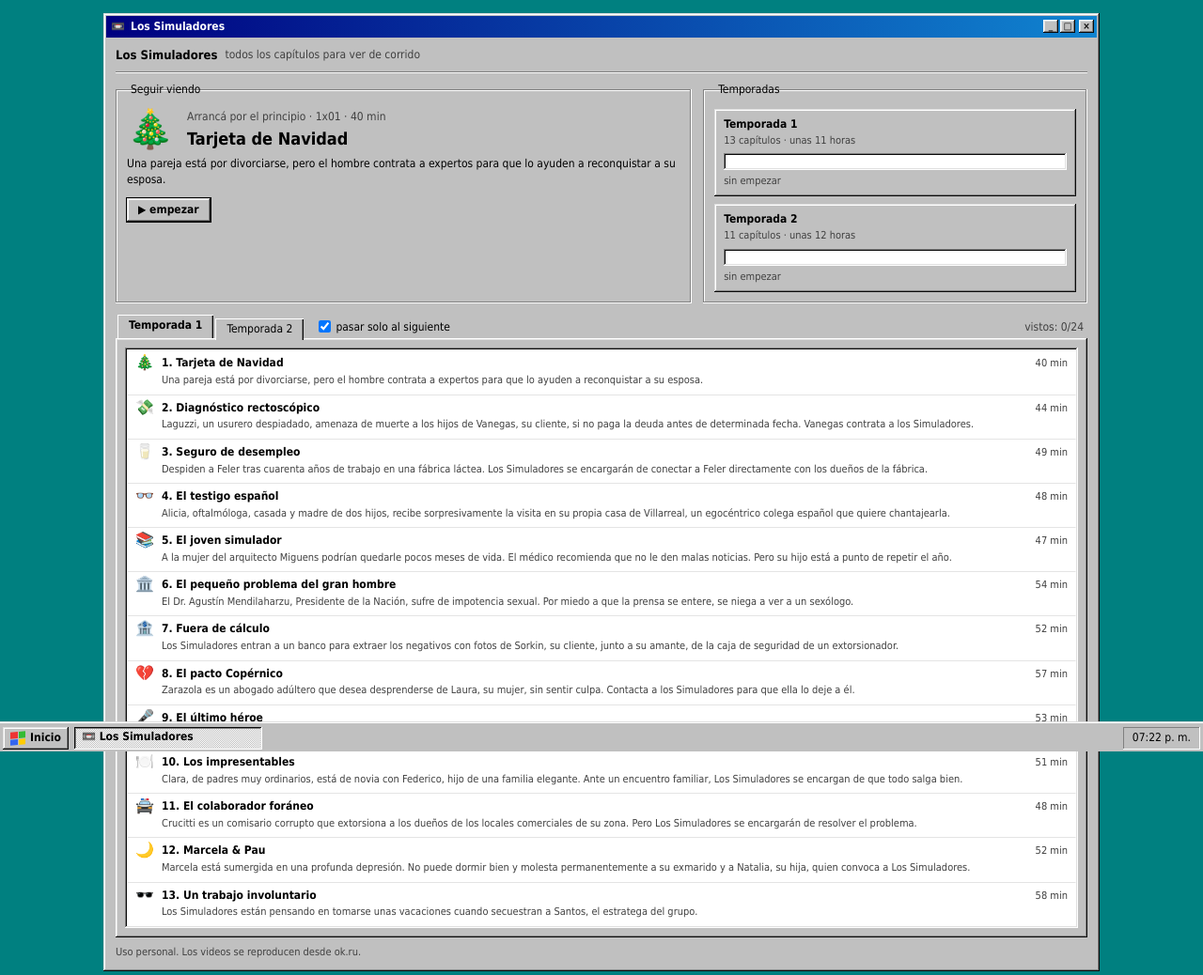
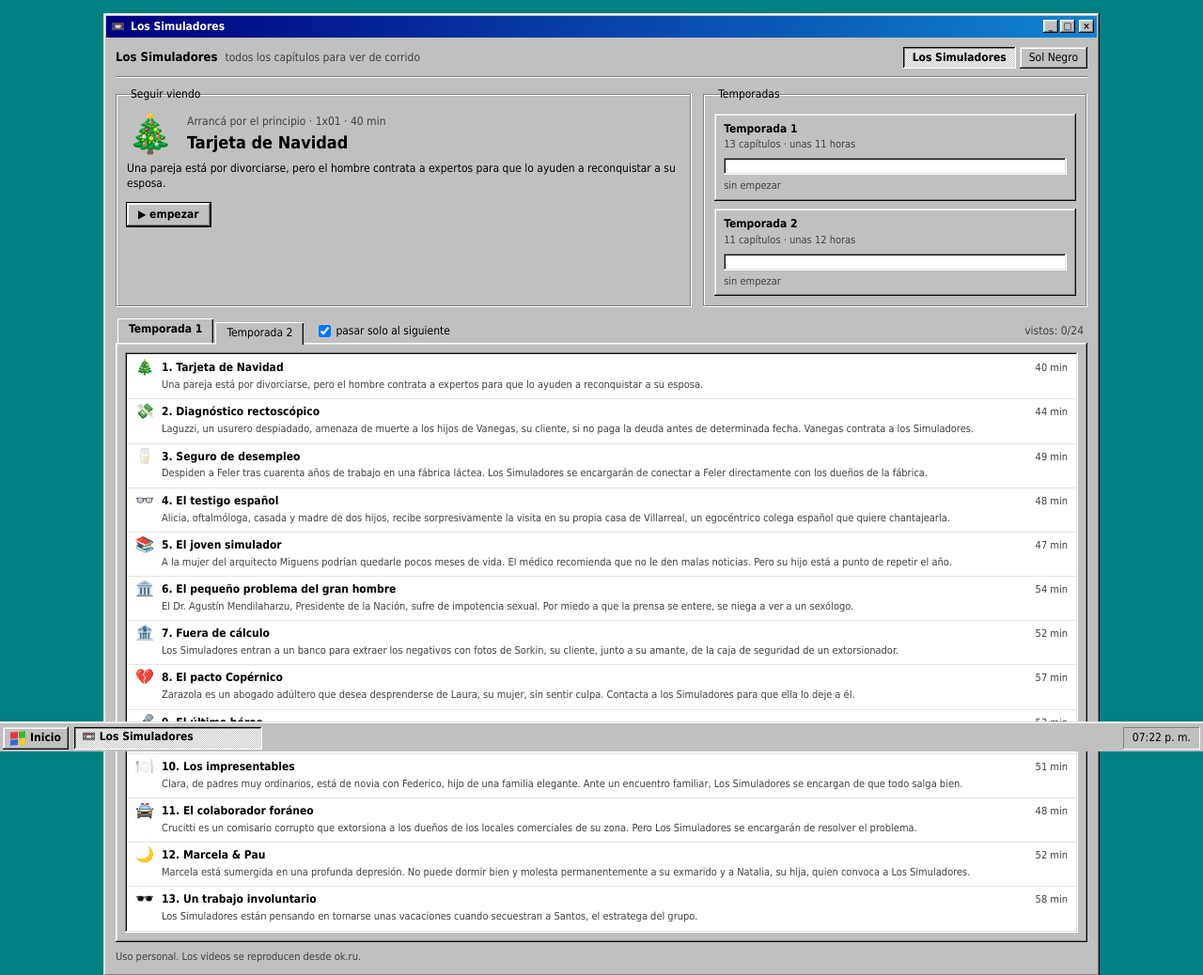
Before and after one commit to pedrofelipe14/simuladores, a plain HTML site: page index.html in a window 1280 px wide. Shown: the top 1038 px of the page at 94% size. Drawn offline with Linux system fonts and the light colour scheme.

Commit message:
Sol Negro: selector de series

```diff
--- a/index.html
+++ b/index.html
@@ -37,6 +37,10 @@ button:disabled { color: #808080; text-shadow: 1px 1px 0 #fff; cursor: default;
 .toolbar h1 { font-size: 13px; margin: 0; }
 .toolbar h1 a { color: #000; text-decoration: none; }
 .toolbar .sub { color: #404040; }
+.shows { display: flex; gap: 4px; margin-left: auto; }
+.shows button { min-width: 0; padding: 3px 10px; }
+.shows button.on { font-weight: bold; background: #e0e0e0 repeating-conic-gradient(#c0c0c0 0 25%, #fff 0 50%) 0 0 / 2px 2px; box-shadow: inset -1px -1px #fff, inset 1px 1px #0a0a0a, inset -2px -2px #dfdfdf, inset 2px 2px #808080; }
+.shows + .back { margin-left: 4px; }
 .back { margin-left: auto; color: #000; text-decoration: none; background: #c0c0c0; box-shadow: inset -1px -1px #0a0a0a, inset 1px 1px #dfdfdf, inset -2px -2px #808080, inset 2px 2px #fff; padding: 4px 12px; min-height: 23px; }
 .back:active:not(:disabled) { color: #000; padding: 5px 11px 3px 13px; box-shadow: inset -1px -1px #fff, inset 1px 1px #0a0a0a, inset -2px -2px #dfdfdf, inset 2px 2px #808080; }
 .home[hidden], .back[hidden], .stage[hidden] { display: none; }
@@ -133,6 +137,8 @@ footer { color: #404040; font-size: 11px; margin-top: 8px; }
   .win-body { padding: 8px; }
   .toolbar { flex-wrap: wrap; gap: 2px 8px; }
   .toolbar .sub { display: none; }
+  .shows { margin-left: 0; order: 3; flex-basis: 100%; }
+  .shows button { flex: 1; }
   .box .big { font-size: 32px; }
   .box h2 { font-size: 16px; }
   .info h2 { font-size: 15px; }
@@ -160,7 +166,8 @@ footer { color: #404040; font-size: 11px; margin-top: 8px; }
   <div class="win-body">
     <div class="toolbar">
       <h1><a href="#" id="home-link">Los Simuladores</a></h1>
-      <span class="sub">todos los capítulos para ver de corrido</span>
+      <span class="sub" id="sub"></span>
+      <span class="shows" id="shows"></span>
       <button class="lnk back" id="back" type="button" hidden>&larr; Atrás</button>
     </div>
 
@@ -214,7 +221,7 @@ footer { color: #404040; font-size: 11px; margin-top: 8px; }
 </div>
 
 <script>
-const DATA = {
+const SIM_DATA = {
  "1": [
   {
    "n": 1,
@@ -412,20 +419,46 @@ const DATA = {
   }
  ]
 };
-const ICON = {
-  '1x1': '🎄', '1x2': '💸', '1x3': '🥛', '1x4': '👓', '1x5': '📚', '1x6': '🏛️', '1x7': '🏦', '1x8': '💔', '1x9': '🎤', '1x10': '🍽️', '1x11': '🚔', '1x12': '🌙', '1x13': '🕶️',
-  '2x1': '🏥', '2x2': '🤖', '2x3': '💎', '2x4': '👴', '2x5': '🏆', '2x6': '💒', '2x7': '🕵️', '2x8': '🎣', '2x9': '⚖️', '2x10': '🎻', '2x11': '🏁',
+const $ = (id) => document.getElementById(id);
+const SHOWS = {
+  sim: {
+    name: 'Los Simuladores', sub: 'todos los capítulos para ver de corrido', data: SIM_DATA,
+    icon: {
+      '1x1': '🎄', '1x2': '💸', '1x3': '🥛', '1x4': '👓', '1x5': '📚', '1x6': '🏛️', '1x7': '🏦', '1x8': '💔', '1x9': '🎤', '1x10': '🍽️', '1x11': '🚔', '1x12': '🌙', '1x13': '🕶️',
+      '2x1': '🏥', '2x2': '🤖', '2x3': '💎', '2x4': '👴', '2x5': '🏆', '2x6': '💒', '2x7': '🕵️', '2x8': '🎣', '2x9': '⚖️', '2x10': '🎻', '2x11': '🏁',
+    },
+  },
+  sol: {
+    name: 'Sol Negro', sub: 'miniserie de 2003, 13 capítulos', defIcon: '🌑',
+    about: 'Un pibe se interna en un neuropsiquiátrico para no ir preso, y ahí se mete en la vida de los otros pacientes mientras le arman una maniobra para quedarse con su parte de una herencia.',
+    data: { 1: [{"n":1,"title":"Capítulo 1","desc":"","dur":"46 min","url":"https://ok.ru/videoembed/5957439523365","secs":2737},{"n":2,"title":"Capítulo 2","desc":"","dur":"42 min","url":"https://ok.ru/videoembed/5957438671397","secs":2533},{"n":3,"title":"Capítulo 3","desc":"","dur":"45 min","url":"https://ok.ru/videoembed/5957437884965","secs":2712},{"n":4,"title":"Capítulo 4","desc":"","dur":"44 min","url":"https://ok.ru/videoembed/5957436967461","secs":2664},{"n":5,"title":"Capítulo 5","desc":"","dur":"42 min","url":"https://ok.ru/videoembed/5957436508709","secs":2541},{"n":6,"title":"Capítulo 6","desc":"","dur":"42 min","url":"https://ok.ru/videoembed/5957435722277","secs":2546},{"n":7,"title":"Capítulo 7","desc":"","dur":"42 min","url":"https://ok.ru/videoembed/5957435329061","secs":2547},{"n":8,"title":"Capítulo 8","desc":"","dur":"42 min","url":"https://ok.ru/videoembed/5957433428517","secs":2549},{"n":9,"title":"Capítulo 9","desc":"","dur":"43 min","url":"https://ok.ru/videoembed/5957432904229","secs":2573},{"n":10,"title":"Capítulo 10","desc":"","dur":"41 min","url":"https://ok.ru/videoembed/5957432511013","secs":2478},{"n":11,"title":"Capítulo 11","desc":"","dur":"39 min","url":"https://ok.ru/videoembed/5957432248869","secs":2354},{"n":12,"title":"Capítulo 12","desc":"","dur":"39 min","url":"https://ok.ru/videoembed/5957431921189","secs":2325},{"n":13,"title":"Capítulo 13","desc":"","dur":"40 min","url":"https://ok.ru/videoembed/5957428120101","secs":2427}] },
+    icon: {},
+  },
 };
-const flat = Object.entries(DATA).flatMap(([t, eps]) => eps.map((e) => ({ ...e, t: +t })));
+let show, DATA, ICON, flat, seen, season;
 const key = (e) => `${e.t}x${e.n}`;
-const store = {
-  get(k, d) { try { return JSON.parse(localStorage.getItem('sim:' + k)) ?? d; } catch { return d; } },
-  set(k, v) { try { localStorage.setItem('sim:' + k, JSON.stringify(v)); } catch {} },
+const hashOf = (e) => show === 'sim' ? key(e) : `${show}-${key(e)}`;
+const ls = {
+  get(k, d) { try { return JSON.parse(localStorage.getItem(k)) ?? d; } catch { return d; } },
+  set(k, v) { try { localStorage.setItem(k, JSON.stringify(v)); } catch {} },
 };
-let seen = new Set(store.get('seen', []));
-let season = store.get('season', 1);
+// cada serie guarda lo suyo (los de Los Simuladores siguen con la clave de antes)
+const store = { get: (k, d) => ls.get(show + ':' + k, d), set: (k, v) => ls.set(show + ':' + k, v) };
+const icon = (k) => ICON[k] || SHOWS[show].defIcon || '🎬';
+function setShow(id) {
+  show = SHOWS[id] ? id : 'sim';
+  ls.set('app:show', show);
+  ({ data: DATA, icon: ICON } = SHOWS[show]);
+  flat = Object.entries(DATA).flatMap(([t, eps]) => eps.map((e) => ({ ...e, t: +t })));
+  seen = new Set(store.get('seen', []));
+  season = store.get('season', 1);
+  if (!DATA[season]) season = 1;
+  $('home-link').textContent = SHOWS[show].name;
+  $('sub').textContent = SHOWS[show].sub;
+  $('shows').innerHTML = Object.entries(SHOWS).map(([id, x]) => `<button type="button" data-show="${id}" class="${id === show ? 'on' : ''}">${x.name}</button>`).join('');
+}
 let current = null;
-let auto = store.get('auto', true);
+let auto = ls.get('sim:auto', true);
 // ok.ru no avisa cuando termina el video: contamos el tiempo desde que le das play
 // (cuando hacés click en el reproductor) contra la duración exacta del capítulo.
 const clock = { running: false, since: 0, acc: 0, dismissed: false };
@@ -434,7 +467,6 @@ const elapsed = () => clock.acc + (clock.running ? (Date.now() - clock.since) /
 const fmt = (x) => { x = Math.max(0, Math.round(x)); const h = Math.floor(x / 3600), m = Math.floor(x / 60) % 60, sec = x % 60; return (h ? h + ':' + String(m).padStart(2, '0') : m) + ':' + String(sec).padStart(2, '0'); };
 function startClock() { if (!clock.running) { clock.running = true; clock.since = Date.now(); } }
 function pauseClock() { if (clock.running) { clock.acc = elapsed(); clock.running = false; } }
-const $ = (id) => document.getElementById(id);
 
 function tabs() {
   $('tabs').innerHTML = Object.keys(DATA).map((t) => `<button data-t="${t}" class="lnk t${+t === season ? ' on' : ''}">Temporada ${t}</button>`).join('')
@@ -446,7 +478,7 @@ function grid() {
     const k = `${season}x${e.n}`;
     const on = current && key(current) === k;
     const st = on ? '▶ viendo' : seen.has(k) ? '✓ vista' : e.dur;
-    return `<li class="ep${seen.has(k) ? ' seen' : ''}${on ? ' on' : ''}" data-k="${k}"><div class="top"><span class="em">${ICON[k] || '🎬'}</span><span class="t">${e.n}. ${e.title}</span><span class="st">${st}</span></div><div class="d">${e.desc}</div></li>`;
+    return `<li class="ep${seen.has(k) ? ' seen' : ''}${on ? ' on' : ''}" data-k="${k}"><div class="top"><span class="em">${icon(k)}</span><span class="t">${/^Capítulo \d+$/.test(e.title) ? e.title : `${e.n}. ${e.title}`}</span><span class="st">${st}</span></div>${e.desc ? `<div class="d">${e.desc}</div>` : ''}</li>`;
   }).join('');
 }
 const code = (e) => `${e.t}x${String(e.n).padStart(2, '0')}`;
@@ -455,8 +487,8 @@ function home() {
   // si el último ya lo viste, te propone el que sigue
   const e = last && seen.has(key(last)) && flat[flat.indexOf(last) + 1] || last;
   $('hero').innerHTML = e
-    ? `<div class="big">${ICON[key(e)]}</div><div class="k">${e === last ? 'Seguir viendo' : 'Te toca'} · ${code(e)} · ${e.dur}</div><h2>${e.title}</h2><p>${e.desc}</p><button class="main" data-k="${key(e)}" type="button">▶ ${e === last ? 'seguir' : 'ver'}</button>`
-    : `<div class="big">${ICON['1x1']}</div><div class="k">Arrancá por el principio · 1x01 · ${flat[0].dur}</div><h2>${flat[0].title}</h2><p>${flat[0].desc}</p><button class="main" data-k="1x1" type="button">▶ empezar</button>`;
+    ? `<div class="big">${icon(key(e))}</div><div class="k">${e === last ? 'Seguir viendo' : 'Te toca'} · ${code(e)} · ${e.dur}</div><h2>${e.title}</h2><p>${e.desc || SHOWS[show].about || ''}</p><button class="main" data-k="${key(e)}" type="button">▶ ${e === last ? 'seguir' : 'ver'}</button>`
+    : `<div class="big">${icon('1x1')}</div><div class="k">Arrancá por el principio · 1x01 · ${flat[0].dur}</div><h2>${flat[0].title}</h2><p>${flat[0].desc || SHOWS[show].about || ''}</p><button class="main" data-k="1x1" type="button">▶ empezar</button>`;
   $('seasons').innerHTML = Object.entries(DATA).map(([t, eps]) => {
     const v = eps.filter((x) => seen.has(`${t}x${x.n}`)).length;
     const mins = Math.round(eps.reduce((a, x) => a + (x.secs || 0), 0) / 3600);
@@ -471,7 +503,7 @@ function render() {
 }
 function winTitle(t) { $('wt').textContent = t; $('task').textContent = '📼 ' + t; document.title = t; }
 function goHome() {
-  winTitle('Los Simuladores');
+  winTitle(SHOWS[show].name);
   current = null;
   pauseClock(); hideNext();
   $('stage').hidden = true;
@@ -493,16 +525,16 @@ function play(e, opts = {}) {
   hideNext();
   $('f-num').textContent = `temporada ${e.t}, capítulo ${e.n}`;
   $('f-title').textContent = e.title;
-  winTitle(`${code(e)} - ${e.title}.avi - Los Simuladores`);
-  $('f-icon').textContent = ICON[key(e)] || '';
+  winTitle(`${code(e)} - ${e.title}.avi - ${SHOWS[show].name}`);
+  $('f-icon').textContent = icon(key(e));
   $('f-dur').textContent = e.dur;
-  $('f-desc').textContent = e.desc;
+  $('f-desc').textContent = e.desc || SHOWS[show].about || '';
   const i = flat.indexOf(e);
   $('prev').disabled = i === 0;
   $('next').disabled = i === flat.length - 1;
   seenBtn();
   render();
-  if (location.hash !== `#${key(e)}`) history[location.hash ? 'replaceState' : 'pushState'](null, '', `#${key(e)}`);
+  if (location.hash !== `#${hashOf(e)}`) history[location.hash ? 'replaceState' : 'pushState'](null, '', `#${hashOf(e)}`);
   window.scrollTo({ top: 0, behavior: 'smooth' });
 }
 function seenBtn() { $('f-seen').textContent = seen.has(key(current)) ? 'desmarcar vista' : 'marcar como vista'; }
@@ -557,6 +589,8 @@ document.addEventListener('keydown', (ev) => {
 });
 
 document.addEventListener('click', (ev) => {
+  const sh = ev.target.closest('[data-show]');
+  if (sh) { if (sh.dataset.show !== show) { setShow(sh.dataset.show); goHome(); } return; }
   const t = ev.target.closest('[data-t]');
   if (t) { season = +t.dataset.t; store.set('season', season); render(); if (t.classList.contains('season')) $('tabs').scrollIntoView({ behavior: 'smooth' }); return; }
   const ep = ev.target.closest('[data-k]');
@@ -573,14 +607,18 @@ $('f-seen').onclick = () => {
   seenBtn(); render();
 };
 
-document.addEventListener('change', (ev) => { if (ev.target.id === 'auto') { auto = ev.target.checked; store.set('auto', auto); if (!auto) hideNext(); } });
+document.addEventListener('change', (ev) => { if (ev.target.id === 'auto') { auto = ev.target.checked; ls.set('sim:auto', auto); if (!auto) hideNext(); } });
 $('back').onclick = goHome;
 $('home-link').onclick = (ev) => { ev.preventDefault(); goHome(); };
 function route() {
-  const e = flat.find((x) => key(x) === location.hash.slice(1));
+  const m = location.hash.match(/^#(?:([a-z]+)-)?(\d+x\d+)$/);
+  if (m && (m[1] || 'sim') !== show) setShow(m[1] || 'sim');
+  const e = m && flat.find((x) => key(x) === m[2]);
   if (e) { if (e !== current) play(e); } else if (current) goHome(); else render();
 }
 addEventListener('popstate', route);
+setShow(ls.get('app:show', 'sim'));
+winTitle(SHOWS[show].name);
 route();
 </script>
 </body>
```
